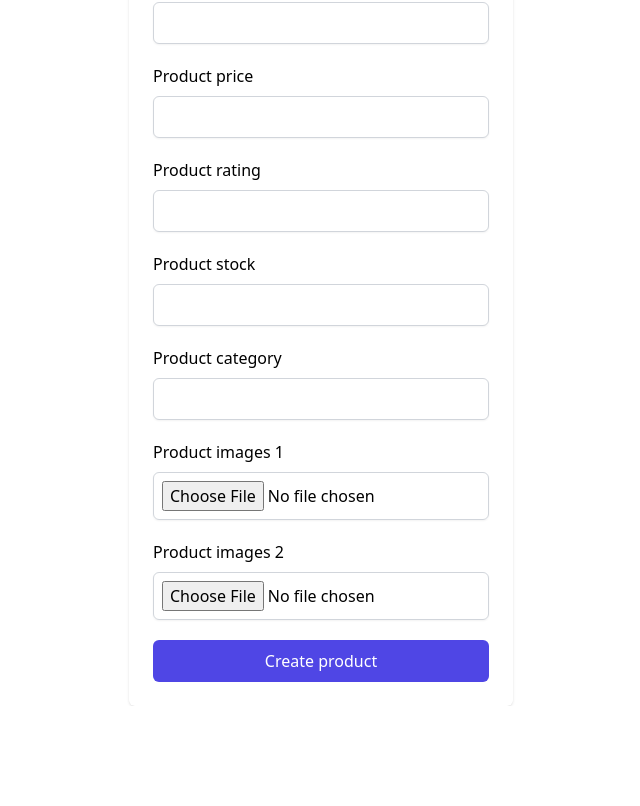
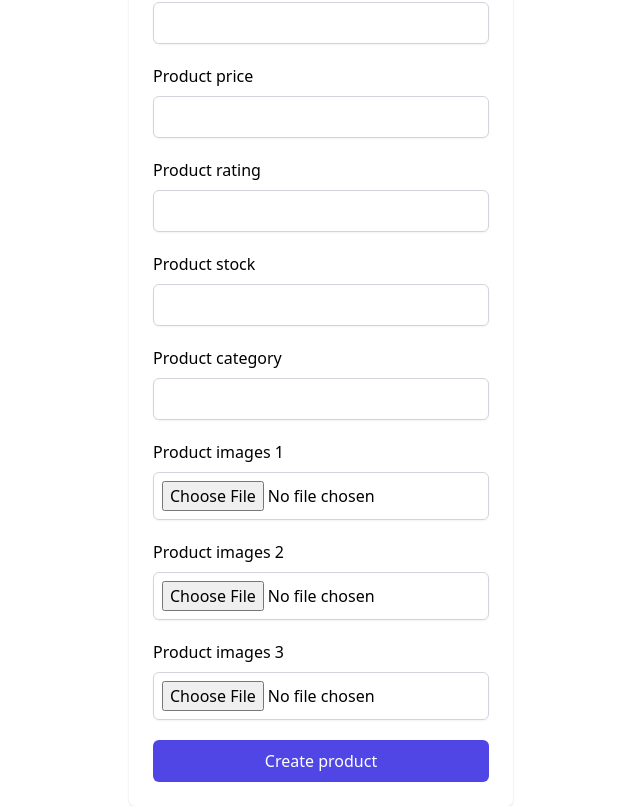
Before and after one commit to subrat611/rust-online-ecommerce-app, a React (Vite) app: page /create-product in a window 1280 px wide. Shown: the part 280-1086 px from the top of the page, without its empty margins (319-959 px from the left). Before the commit the page ends 986 px from the top, so only its background shows below. Built offline with nearby package versions, Linux system fonts and the light colour scheme; the HTML template or start-up script is replaced by a standard one.

Commit message:
refactor : new image field add

```diff
--- a/src/components/CreateProductForm.jsx
+++ b/src/components/CreateProductForm.jsx
@@ -61,7 +61,7 @@ export default function CreateProductForm() {
       });
       e.target["productImage1"].value = null;
       e.target["productImage2"].value = null;
-
+      e.target["productImage3"].value = null;
     } catch (err) {
       if (err.code === "ERR_NETWORK") {
         console.log("Network Error");
@@ -109,6 +109,15 @@ export default function CreateProductForm() {
             className="appearance-none border border-gray-300 shadow-sm placeholder-gray-400 rounded-md my-2 text-md px-2 py-2 focus:border-2 focus:border-indigo-500 focus:outline-none focus:ring-indigo-500"
           />
         </div>
+        <div className="flex flex-col m-3">
+          <label htmlFor={`productImage`}>Product images 3</label>
+          <input
+            id="productImage3"
+            type="file"
+            onChange={handleImageChange}
+            className="appearance-none border border-gray-300 shadow-sm placeholder-gray-400 rounded-md my-2 text-md px-2 py-2 focus:border-2 focus:border-indigo-500 focus:outline-none focus:ring-indigo-500"
+          />
+        </div>
         <div className="m-3">
           <button
             type="submit"
```
